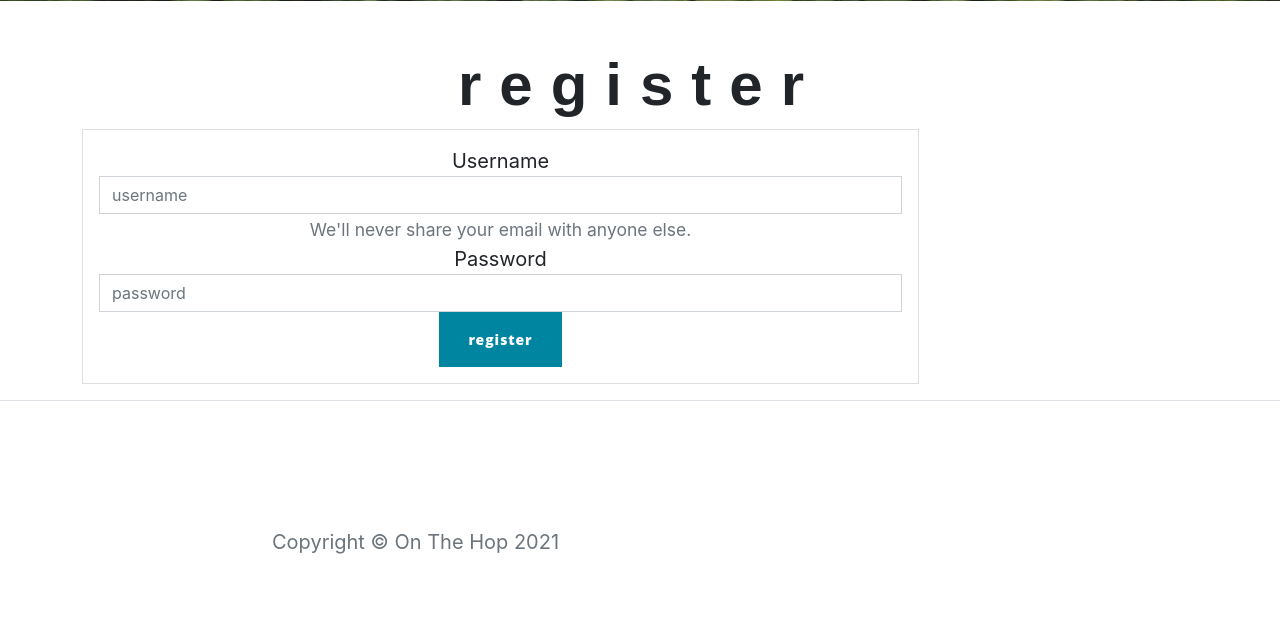
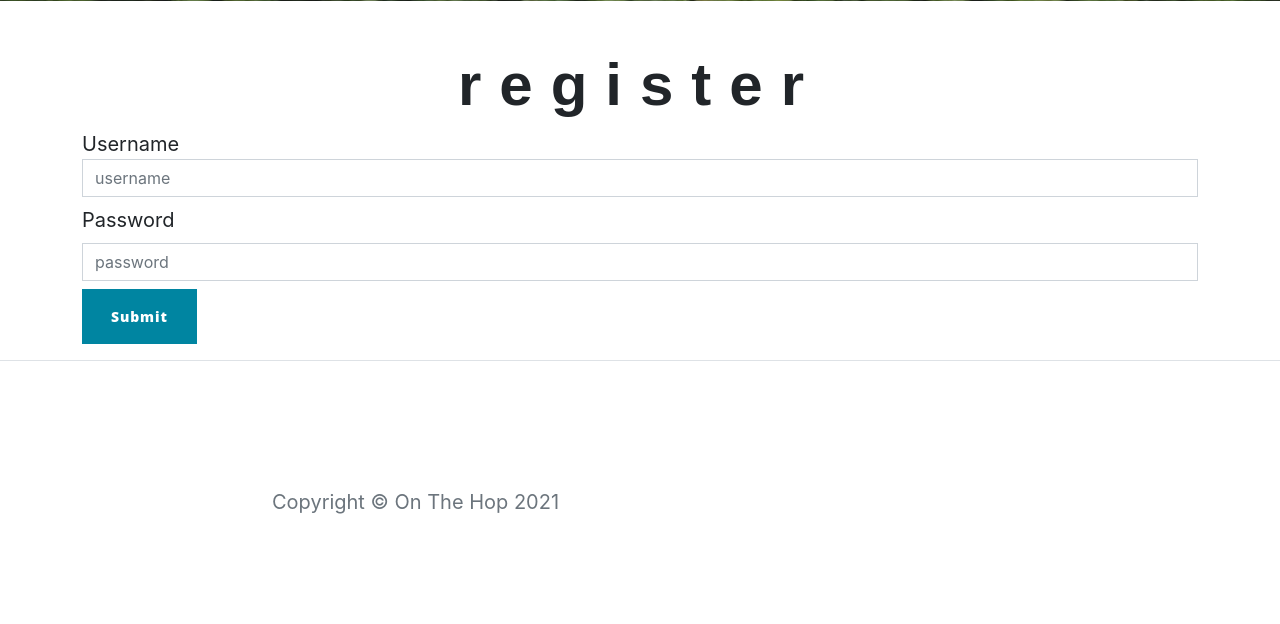
Before and after one commit to blynch11/milestone3, a Flask app: page /register in a window 1280 px wide. Shown: the part 531-1155 px from the top of the page. After the commit the page ends 1045 px from the top, so only its background shows below. Run offline with Flask 2, Linux system fonts and the light colour scheme; some libraries are stand-ins or nearby versions; some web fonts are replaced.

Commit message:
fixed bug that gave error when user tried to register for site

```diff
--- a/run.py
+++ b/run.py
@@ -49,8 +49,7 @@ def register():
 
 @app.route("/beers")
 def beers():
-    reviews = mongo.db.Reviews.find()
-    return render_template("beers.html", reviews = reviews, page_title="beers")
+    return render_template("beers.html", page_title="beers")
 
 
 @app.route("/contact", methods=["GET", "POST"])
--- a/templates/register.html
+++ b/templates/register.html
@@ -3,26 +3,24 @@
     <h2 class="page-headers">{{ page_title }}</h2>
 
 
-    <div class="card w-75">
 
-        <div class="card-body">
-            <form method="POST" action="{{ url_for('register') }}">
+
+      <form  method="POST" action="{{ url_for('register') }}">
+
+        <div class="mb-2">
           <!-- Username -->
-                <div class="form-group">
           <label for="username">Username</label>
-                  <input type="text" class="form-control" id="username" name="username" placeholder="username">
-                  <small id="emailHelp" class="form-text text-muted">We'll never share your email with anyone else.</small>
+          <input type="text" class="form-control" id="username" name="username" aria-describedby="emailHelp" placeholder="username">
         </div>
         <!-- Password -->
-                <div class="form-group">
-                  <label for="password">Password</label>
-                  <input type="password" class="form-control" id="password" placeholder="password" minlength="5" maxlength="15" pattern="^[a-zA-Z0-9]{5,15}$" required >
+        <div class="mb-2">
+          <label for="Password" class="form-label">Password</label>
+          <input type="password" class="form-control" id="password" placeholder="password" minlength="5" maxlength="15" name="password" pattern="^[a-zA-Z0-9]{5,15}$" required ">
         </div>
         <!-- Register -->
-                <button type="submit" class="btn btn-primary">register</button>
+
+        <button type="submit" class="btn btn-primary">Submit</button>
       </form>
-        </div>
-      </div>
 
 
 {% endblock %}
```
Also changed, not shown: mongo.py (deleted, +0 -32 lines), templates/beers.html (+28 -0 lines), requirements.txt (line endings or trailing spaces). Lines whose indentation alone changed are shown as unchanged.
